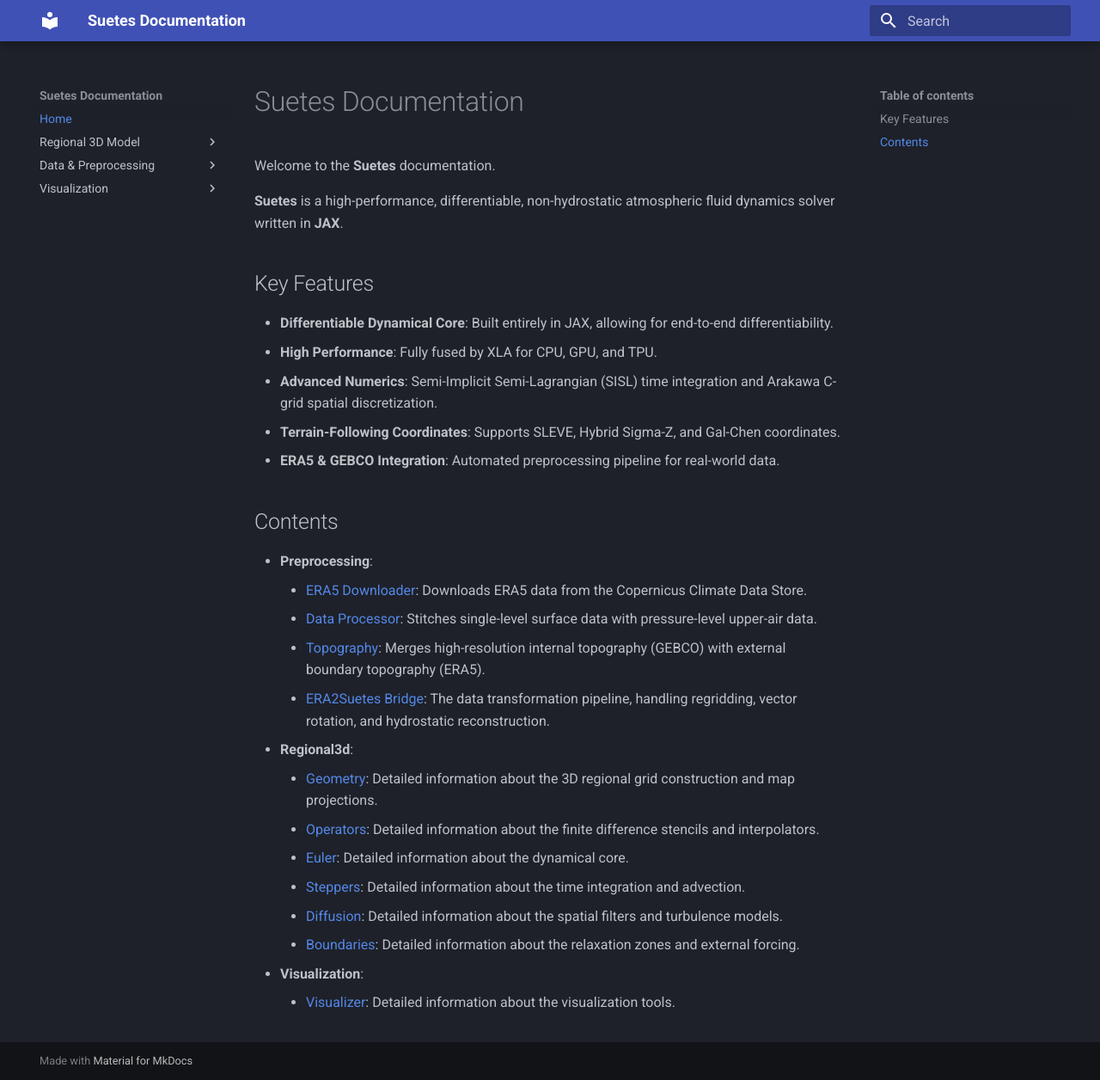
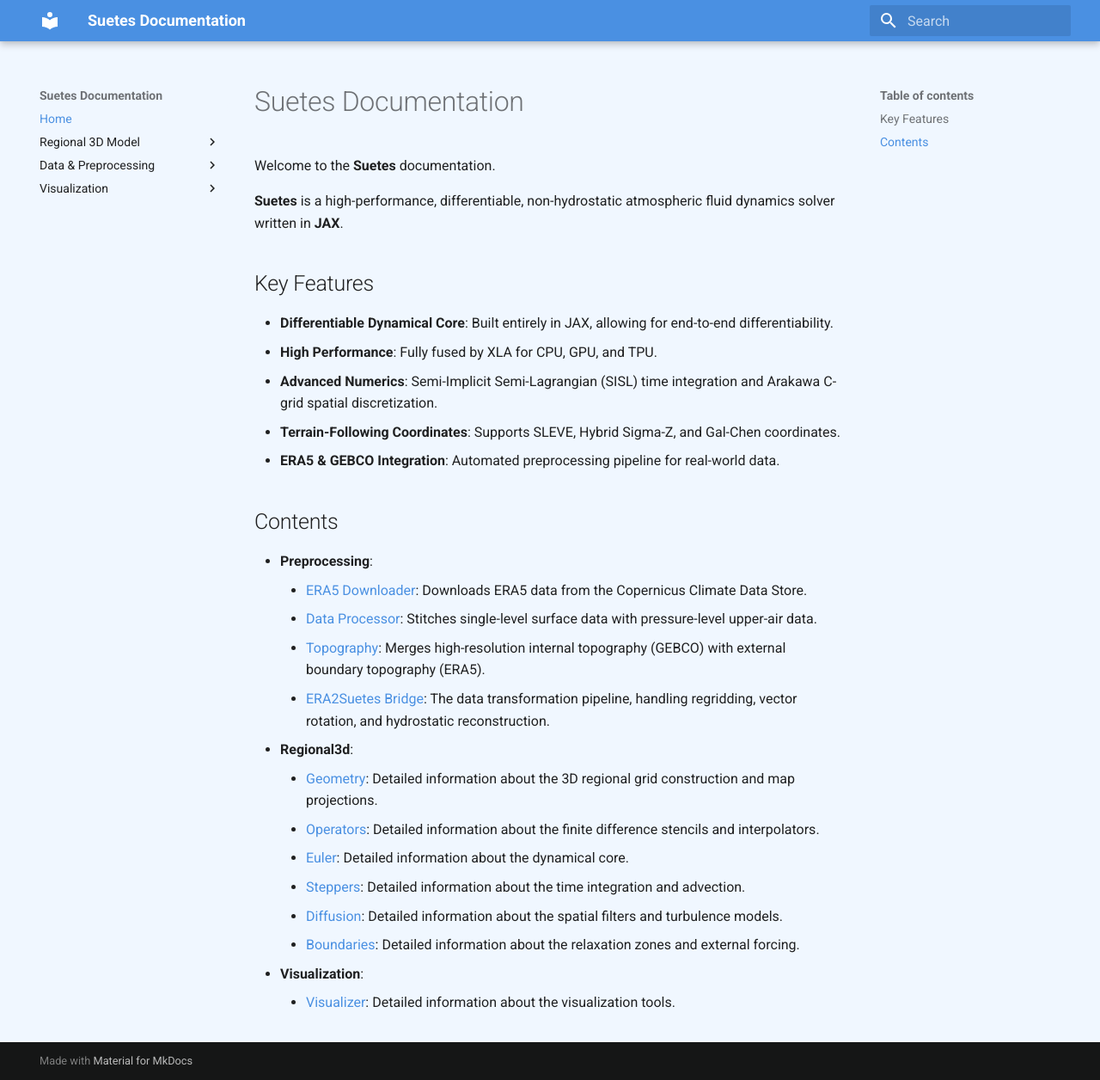
Before and after one commit to Suetes/suetes, an MkDocs documentation site: the page built from docs/index.md, in a window 1280 px wide and 1256 px high. Shown: the whole window at 86% size. Built offline with MkDocs 1.6.1 and Material for MkDocs 9.7.7, drawn with Linux system fonts in a browser that asks for light colours.

Commit message:
Updated documentation

```diff
--- /dev/null
+++ b/docs/stylesheets/extra.css
@@ -0,0 +1,30 @@
+/* docs/stylesheets/extra.css */
+
+:root {
+    /* 1. Header & Primary UI (Middle Blue) */
+    --md-primary-fg-color: #4A90E2 !important;
+    --md-primary-fg-color--dark: #357ABD !important;
+
+    /* 2. Main Page Background (Light Blue) */
+    --md-default-bg-color: #F0F7FF !important;
+
+    /* 3. Code blocks & Card backgrounds (Keep them slightly lighter/white for contrast) */
+    --md-code-bg-color: #f8f9fb !important;
+}
+
+/* Force the header background specifically */
+.md-header {
+    background-color: #4A90E2 !important;
+}
+
+/* Ensure sidebars and main content background are uniform light blue */
+.md-container,
+.md-main,
+.md-sidebar {
+    background-color: #F0F7FF !important;
+}
+
+/* Optional: Make the "Search" bar blend into the middle blue header */
+.md-search__form {
+    background-color: rgba(0, 0, 0, 0.1) !important;
+}
--- a/mkdocs.yml
+++ b/mkdocs.yml
@@ -1,9 +1,9 @@
 site_name: Suetes Documentation
-
 theme:
   name: material
-  palette:
-    scheme: slate
+
+extra_css:
+  - stylesheets/extra.css
 
 plugins:
   - search
```
Also changed, not shown: 1 other file.
